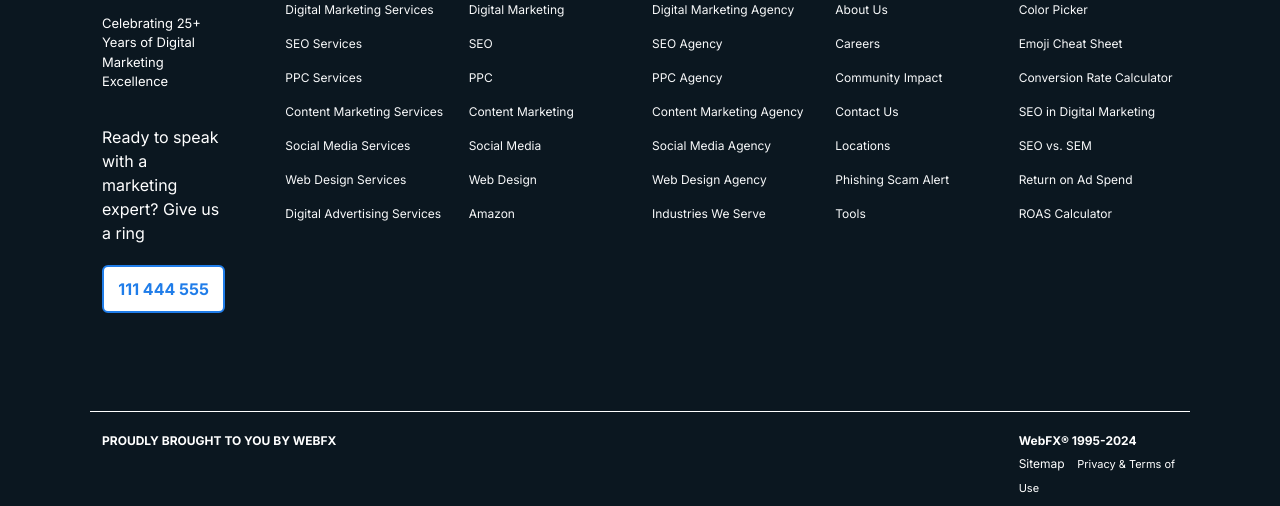
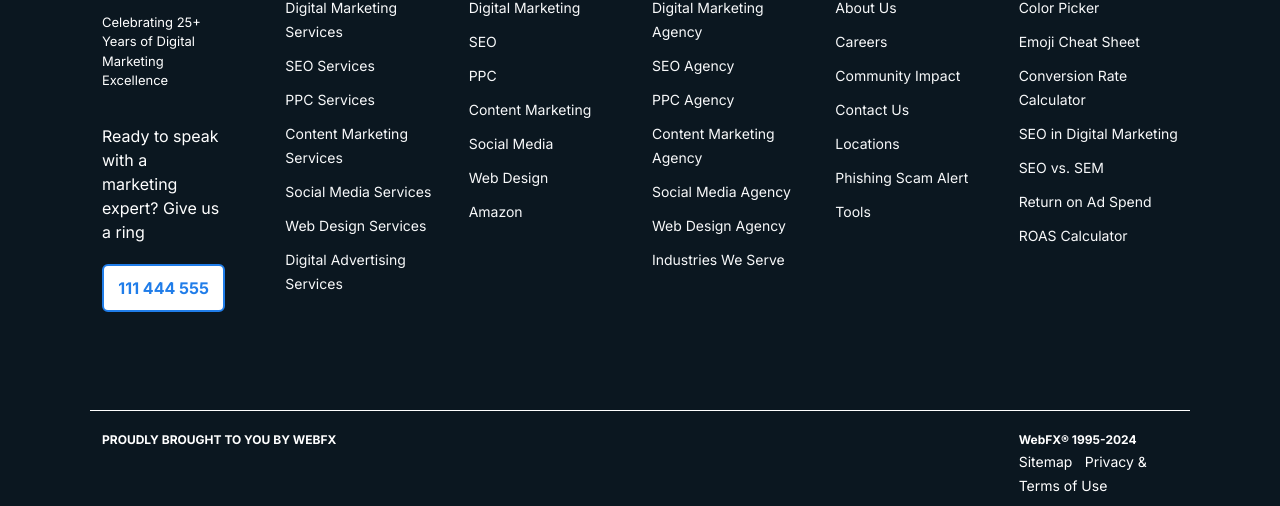
Before and after one commit to codesdeal/fusion-digi-web-bootstrap, a plain HTML site: page index.html in a window 1280 px wide. Shown: the part 1134-1640 px from the top of the page. Drawn offline with Linux system fonts and the light colour scheme.

Commit message:
footer-modified

```diff
--- a/css/styles.css
+++ b/css/styles.css
@@ -241,7 +241,6 @@
     justify-content: space-between;
     margin: 0 90px;
     align-items: flex-start;
-    border-top: 1px solid white;
     border-bottom: 1px solid white;
     padding: 50px 0;
 }
@@ -270,7 +269,7 @@
 }
 
 a.footer-option-title-2 {
-    font-size: 11px;
+    font-size: 14px;
     transition: .2s;
     margin-bottom: 15px;
     color: #fff;
@@ -280,7 +279,7 @@
     border-bottom: 1px solid #ffff;
 }
 a.footer-option-title {
-    font-size: 12px;
+    font-size: 14px;
     transition: .2s;
     margin-bottom: 15px;
     color: #fff;
```
